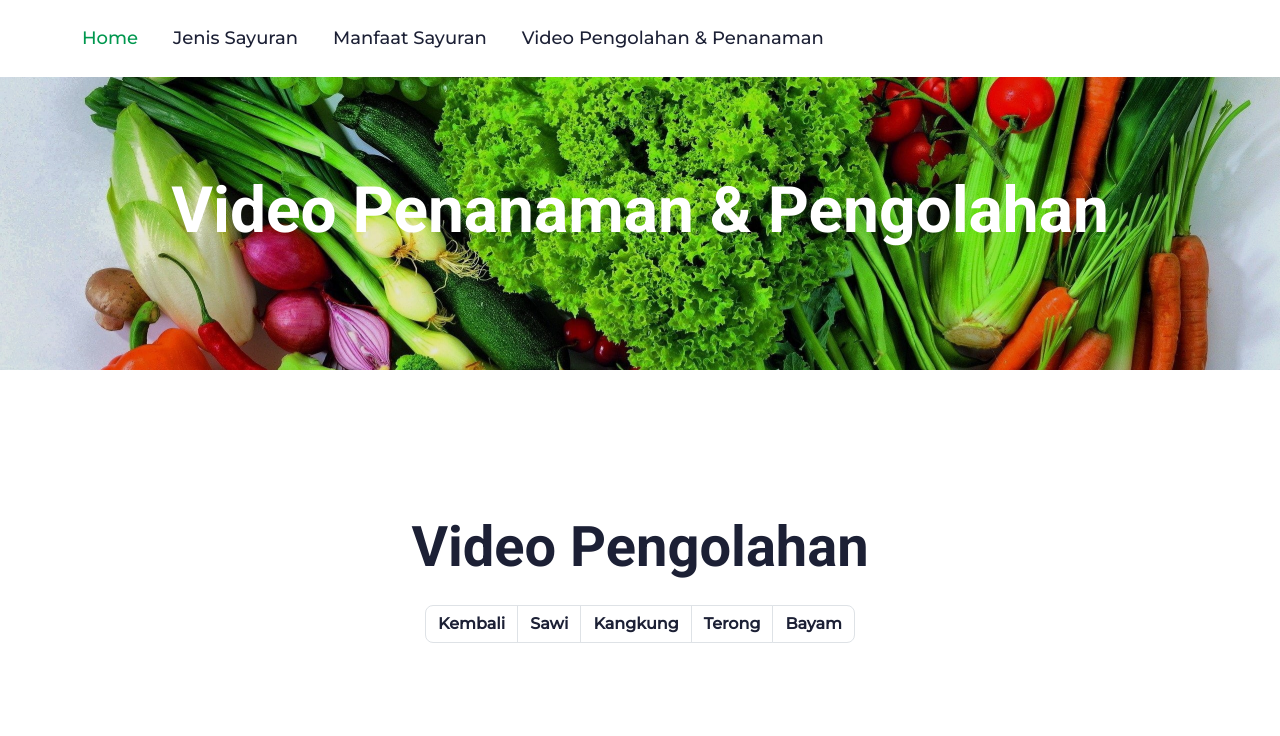
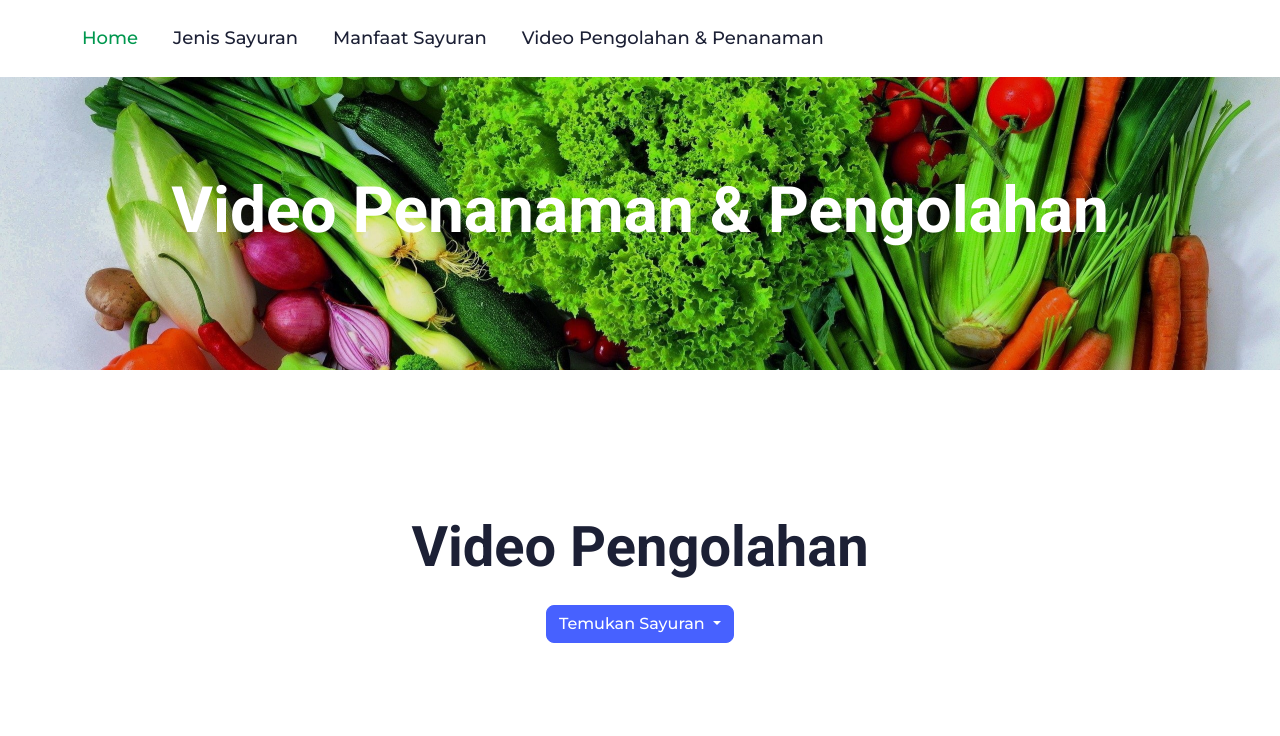
Before and after one commit to tanamanorganik/tanamanorganik.github.io, a plain HTML site: page videokangkung.html in a window 1280 px wide. Shown: the top 736 px of the page. Drawn offline with nearby package versions, Linux system fonts and the light colour scheme; grey boxes are pictures that could not be loaded.

Commit message:
videokangkung.html

```diff
--- a/videokangkung.html
+++ b/videokangkung.html
@@ -83,13 +83,21 @@
                 <h1 class="display-4 text-dark mb-4 animated slideInDown">Video Pengolahan</h1>
                 <nav aria-label="breadcrumb animated slideInDown">
                     <!-- Contoh pagination menggunakan Bootstrap -->
-                    <ul class="pagination justify-content-center ">
-                        <li class="page-item"><a class="page-link text-dark fw-bold" href="video.html">Kembali</a></li>
-                        <li class="page-item"><a class="page-link text-dark fw-bold" href="video.html">Sawi</a></li>
-                        <li class="page-item"><a class="page-link text-dark fw-bold" href="videokangkung.html">Kangkung</a></li>
-                        <li class="page-item"><a class="page-link text-dark fw-bold" href="videoterong.html">Terong</a></li>
-                        <li class="page-item"><a class="page-link text-dark fw-bold" href="videobayam.html">Bayam</a></li>
-                      </ul>
+                    <div class="dropdown">
+                        <button class="btn btn-primary dropdown-toggle text-white" type="button" id="dropdownMenuButton2" data-bs-toggle="dropdown" aria-expanded="false">
+                            Temukan Sayuran
+                        </button>
+                        <ul class="dropdown-menu dropdown-menu-dark" aria-labelledby="dropdownMenuButton2">
+                            <li><a class="dropdown-item" href="video.php">Sawi</a></li>
+                            <li><a class="dropdown-item" href="videokangkung.php">Kangkung</a></li>
+                            <li><a class="dropdown-item" href="videoterong.php">Terong</a></li>
+                            <li><a class="dropdown-item" href="videobayam.php">Bayam</a></li>
+                            <li>
+                                <hr class="dropdown-divider">
+                            </li>
+                            <li><a class="dropdown-item active" href="video.php">Kembali</a></li>
+                        </ul>
+                    </div>
                 </nav>
             </div>
         </div>
```
